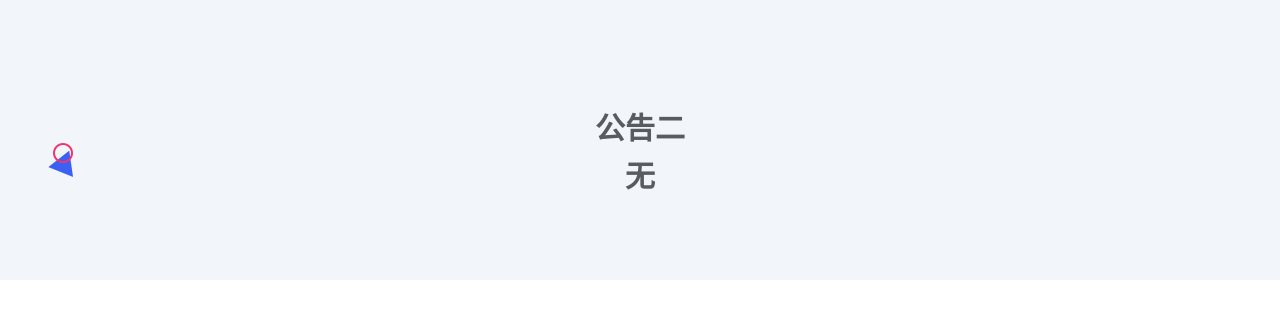
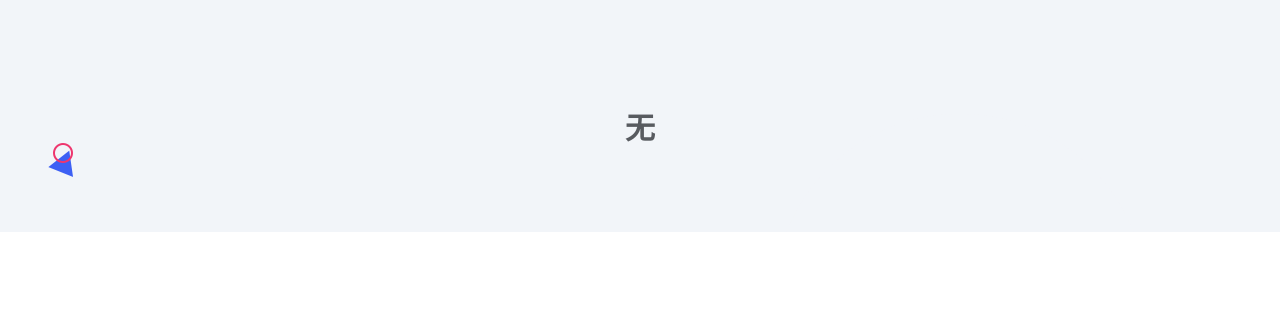
Before and after one commit to Dingzi-MC/Lcoinnew, a plain HTML site: page change.html in a window 1280 px wide. Shown: the part 66-384 px from the top of the page. Drawn offline with nearby package versions, Linux system fonts and the light colour scheme.

Commit message:
Add files via upload

```diff
--- a/change.html
+++ b/change.html
@@ -5,7 +5,7 @@
     <meta charset="utf-8">
     <meta name="viewport" content="width=device-width, initial-scale=1, shrink-to-fit=no">
     <!-- 这里是你的网站标题 -->
-    <title>JUMPCITY|钉子</title>
+    <title>CORAL| Lcoin工具</title>
     <!-- CSS引入 -->
     <link rel="stylesheet" href="assets/css/bootstrap.min.css" >
     <link rel="stylesheet" href="assets/fonts/line-icons.css">
@@ -51,7 +51,7 @@
             <div class="col-md-12 col-sm-12">
               <div class="contents text-center">
                 <!-- 标题内容修改 -->
-                <h2 class="head-title wow fadeInUp">公告二 <br> 无</h2>
+                <h2 class="head-title wow fadeInUp" <br> 无</h2>
               </div>
               <div class="img-thumb text-center wow fadeInUp" data-wow-delay="0.6s">
                 <!-- 首页图片修改 -->
```
Also changed, not shown: Lcoinpool.html (+1 -1 lines), index.html (+1 -1 lines), search.html (+1 -1 lines).
